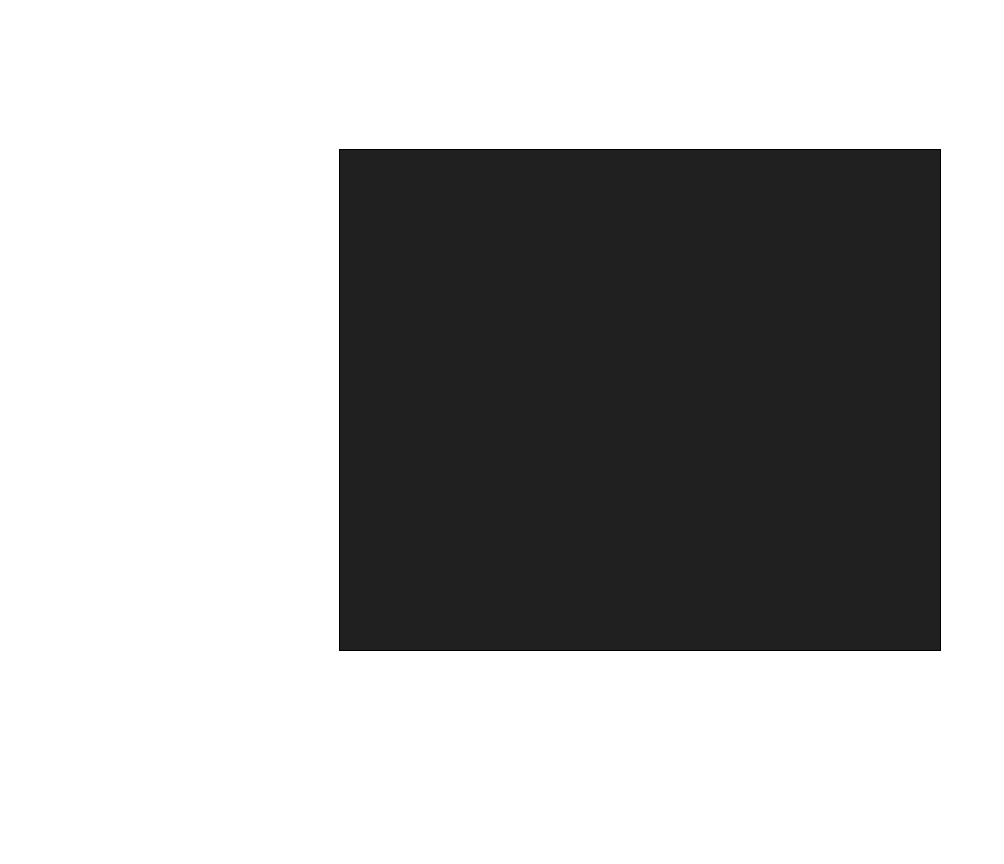
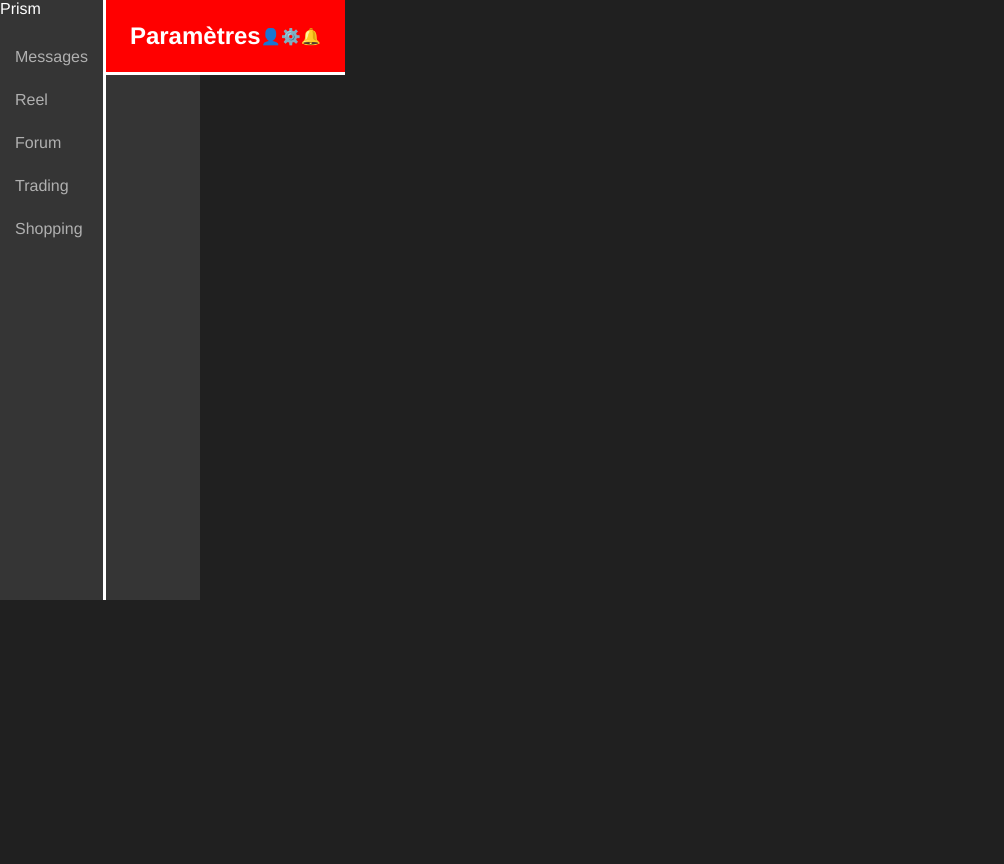
Before and after one commit to Hirukiu/Prism-Yowl, a plain HTML site: page mvp/frontend/parametre.html in a window 1280 px wide. Shown: the whole page, without its empty margins (0-1004 px from the left). Before the commit the page ends 800 px from the top, so only its background shows below. Drawn offline with Linux system fonts and the light colour scheme.

Commit message:
Pour Wystan

```diff
--- a/mvp/frontend/parametre.css
+++ b/mvp/frontend/parametre.css
@@ -1,16 +1,77 @@
 body {
-    background-color: ;
-    display: flex;
-    justify-content: center;
-    align-items: center;
+    background-color: #202020;
+    margin: 0;
     height: 100vh;
-    margin: 0;
+    font-family: 'Franklin Gothic Medium', 'Arial Narrow', Arial, sans-serif;
 }
 
-.colone-l {
+.container {
     display: flex;
-    width: 600px;
-    border: 1px solid;
-    height: 500px;
-    background-color: #202020;
+    background-color: #353535;
+    width: 200px;
+    height: 600px;
+    color: white;
 }
+
+.colone-left {
+    background-color: #a6a6a6 transparent;
+    width: 200px;
+    height: 100%;
+    border-right: white solid;
+}
+
+.colone-mid {
+    height: 100%;
+}
+
+.menu {
+    list-style: none;
+    padding: 0;
+    margin-top: 20px;
+
+}
+
+.menu li {
+    padding: 10px 15px;
+    margin-bottom: 5px;
+    border-radius: 6px;
+    cursor: pointer;
+    color: #b0b0b0;
+}
+
+.active {
+    background-color: #3d3d3d;
+    color: #ffffff;
+}
+
+.container-parametre {
+    width: 220px;
+    background-color: #2b2b2b;
+    border-right: 1px solid #333;
+}
+
+.contenu-bloc {
+    flex-grow: 1;
+    background-color: #181818;
+
+}
+
+.top-bar {
+    display: flex;
+    justify-content: space-between;
+    align-items: center;
+    width: 100vw;
+    box-sizing: border-box;
+    padding: 16px 24px;
+    height: 75px;
+    background-color: #ff0000;
+    border-bottom: solid white 3px;
+}
+
+.icones {
+    display: flex;
+}
+
+.icones div {
+    flex-direction: column;
+}
--- a/mvp/frontend/parametre.html
+++ b/mvp/frontend/parametre.html
@@ -1,17 +1,52 @@
 <!DOCTYPE html>
 <html lang="en">
+
 <head>
     <meta charset="UTF-8">
     <meta name="viewport" content="width=device-width, initial-scale=1.0">
     <title>parametre</title>
     <link rel="stylesheet" href="./parametre.css">
 </head>
+
 <body>
-    <div class="colone-l">
-        <div class="header-colone-l">
+    <div class="container">
+        <div class="colone-left">
+            <div class="logo">Prism</div>
+
+            <ul class="menu">
+                <li>Messages</li>
+                <li>Reel</li>
+                <li>Forum</li>
+                <li>Trading</li>
+                <li>Shopping</li>
+            </ul>
+            <div class="colone-mid">
+
+            </div>
+
+            <div class="contenu-bloc">
+
+            </div>
+        </div>
+
+        <div class="top-bar">
+             <h2>Paramètres</h2>
+                <div class="icones">
+                    <span>👤</span> <span>⚙️</span> <span>🔔</span>
+                </div>
 
         </div>
-    </div>
+        <script>
+            const boutons = document.querySelectorAll('.menu li');
+            boutons.forEach(function (bouton) {
+                bouton.addEventListener('click', function () {
+                    boutons.forEach(function (b) {
+                        b.classList.remove('active')
+                    });
+                    bouton.classList.add('active');
+                });
+            });
+        </script>
+</body>
 
-</body>
 </html>
```
